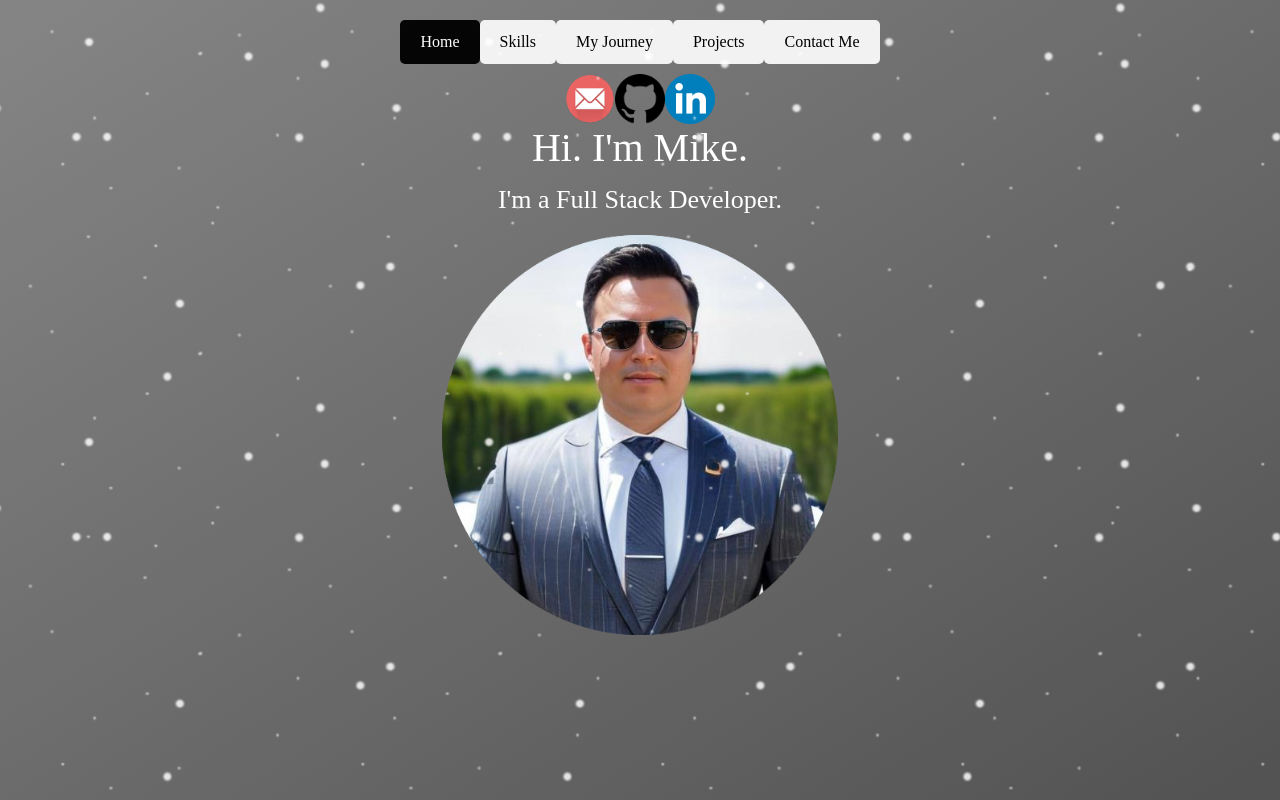
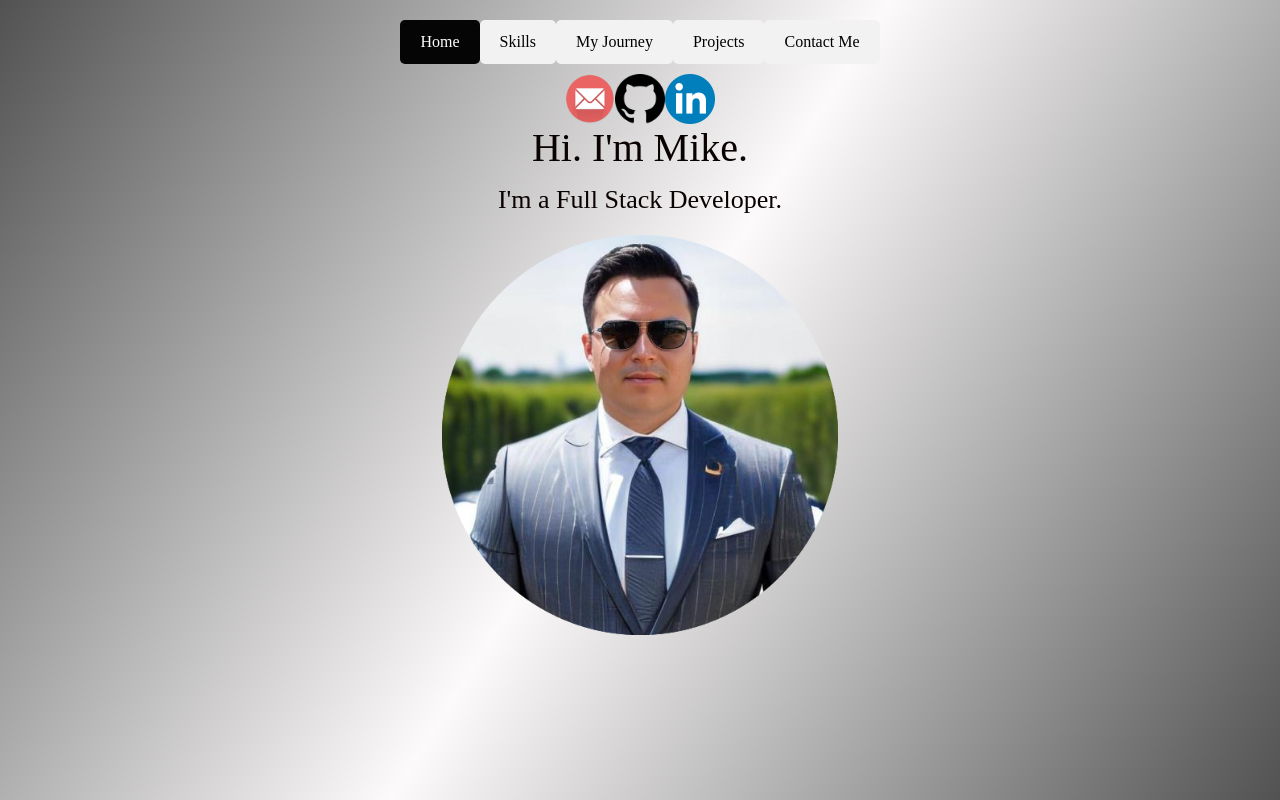
Before and after one commit to Mikechavo/Mikechavo, a React (Create React App) app: page / in a window 1280 px wide. Built offline with nearby package versions, Linux system fonts and the light colour scheme.

Commit message:
background, animation and text changes

```diff
--- a/src/App.css
+++ b/src/App.css
@@ -4,16 +4,16 @@
   font-family: American Typewriter, serif;
   /* font-weight: bold; */
   font-size: 20px;
-  color: #f6f6f6;
+  color: black;
   overflow-x: hidden; /* Hide horizontal overflow */
    width: 100%;
   height: 100%;
   position: absolute;
-  background: -webkit-linear-gradient(left top, #858585, #525252);
-  background: -moz-linear-gradient(left top, #858585, #525252);
+  background: -webkit-linear-gradient(left top, #525252, #fcfafa, #525252);
+  /* background: -moz-linear-gradient(left top, #858585, #525252);
   background: -o-linear-gradient(left top, #858585, #525252);
   background: -ms-linear-gradient(left top, #858585, #525252);
-  background: linear-gradient(to right bottom, #858585, #525252);
+  background: linear-gradient(to right bottom, #858585, #525252); */
 }
 
 .homeImage {
@@ -52,7 +52,7 @@
   align-items: center;
   justify-content: center;
   font-size: calc(10px + 2vmin);
-  color: white;
+  color: rgb(10, 1, 1);
 
 }
 
@@ -106,7 +106,7 @@
   height: 70px; /* Adjust this to match header height */
 }
 
-.background-animation {
+/* .background-animation {
   width: 100%;
   height: 100%;
   position: fixed;
@@ -122,7 +122,7 @@
   -o-animation: snowy 9s linear infinite;
   -ms-animation: snowy 9s linear infinite;
   animation: snowy 20s linear infinite;
-}
+} */
 @-moz-keyframes snowy {
   0% {
     background-position: 0px 0px, 0px 0px, 0px 0px;
@@ -265,7 +265,7 @@
 
   .piggyOutput {
     font-family: 'Chelsea Market', cursive;
-    color: #acf80a;
+    color: black;
     font-size: 40px;
 
   }
@@ -328,7 +328,7 @@
   .passGen2 {
   font-family: American Typewriter, serif;
   font-style: italic;
-  color: #a3ef15;
+  color: black;
   font-size: 30px;
 
 
```
